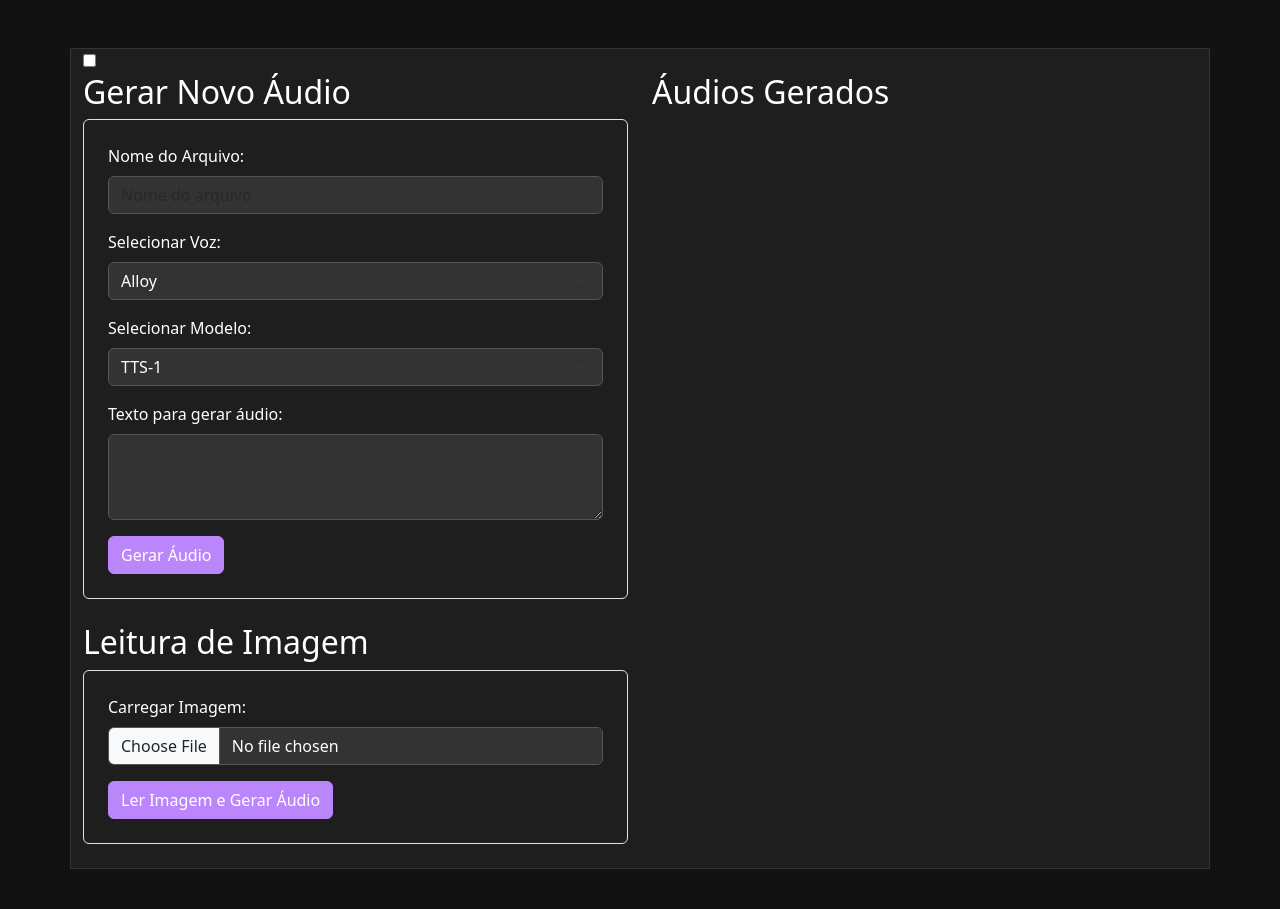
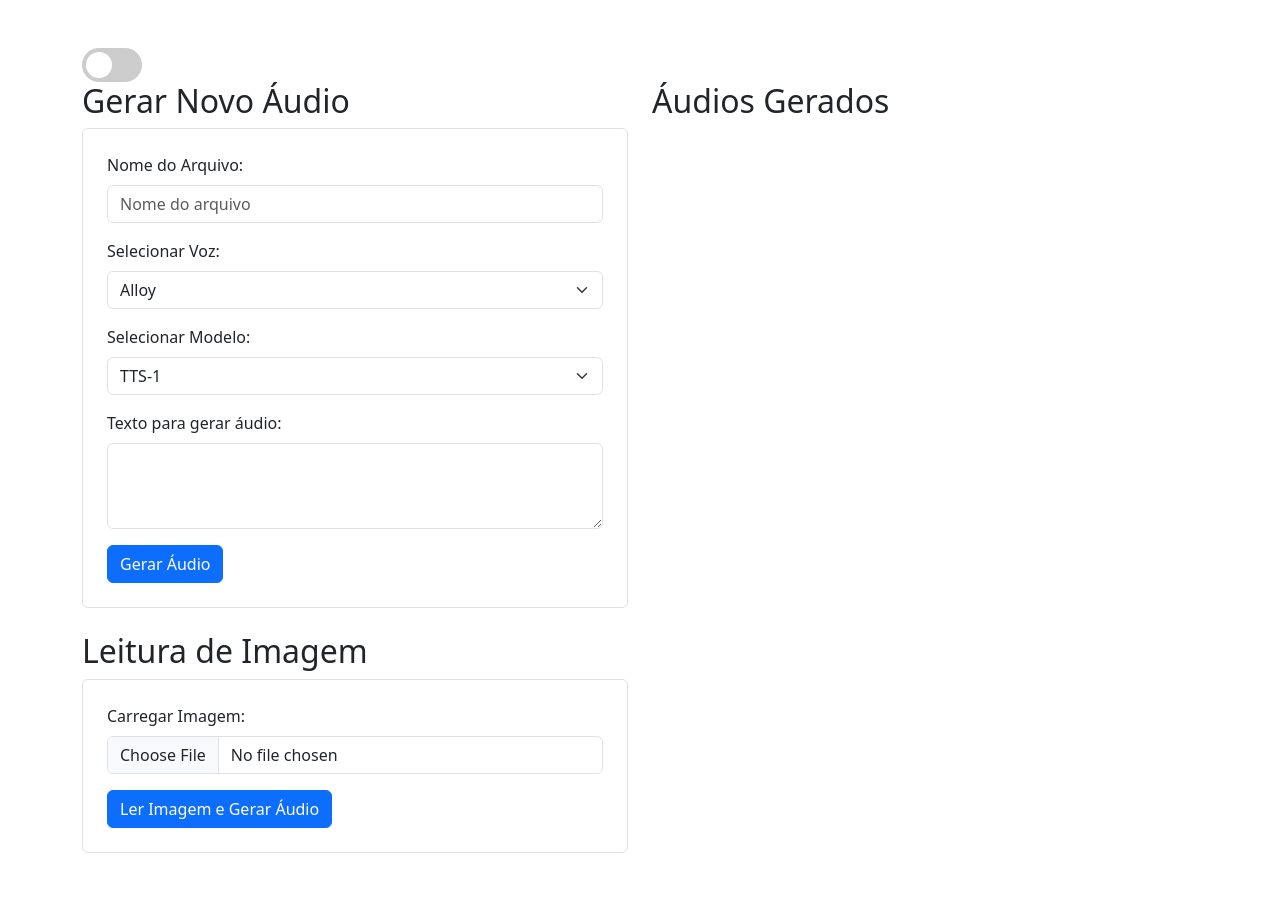
Before and after one commit to aNobre-redhat/audio-app, a Flask app: page / in a window 1280 px wide. Shown: the top 909 px of the page. Before the commit the page ends 869 px from the top, so only its background shows below. Run offline with Flask 3, Linux system fonts and the light colour scheme; data that the repository does not hold is empty.

Commit message:
darkmode improv

```diff
--- a/templates/base.html
+++ b/templates/base.html
@@ -4,25 +4,90 @@
     <meta charset="UTF-8">
     <meta name="viewport" content="width=device-width, initial-scale=1.0">
     <title>{% block title %}Audio App{% endblock %}</title>
+    <!-- Bootstrap CSS -->
     <link href="https://cdn.jsdelivr.net/npm/bootstrap@5.3.0-alpha1/dist/css/bootstrap.min.css" rel="stylesheet">
-    <link id="theme-style" rel="stylesheet" href="{{ url_for('static', filename='css/dark.css') }}">
+    <!-- Custom CSS for dark/light mode switch -->
+    <link rel="stylesheet" href="{{ url_for('static', filename='light.css') }}" id="theme-stylesheet">
+    <style>
+        /* Toggle switch styles */
+        .switch {
+            position: relative;
+            display: inline-block;
+            width: 60px;
+            height: 34px;
+        }
+
+        .switch input {
+            opacity: 0;
+            width: 0;
+            height: 0;
+        }
+
+        .slider {
+            position: absolute;
+            cursor: pointer;
+            top: 0;
+            left: 0;
+            right: 0;
+            bottom: 0;
+            background-color: #ccc;
+            transition: 0.4s;
+            border-radius: 34px;
+        }
+
+        .slider:before {
+            position: absolute;
+            content: "";
+            height: 26px;
+            width: 26px;
+            left: 4px;
+            bottom: 4px;
+            background-color: white;
+            transition: 0.4s;
+            border-radius: 50%;
+        }
+
+        input:checked + .slider {
+            background-color: #2196F3;
+        }
+
+        input:checked + .slider:before {
+            transform: translateX(26px);
+        }
+    </style>
 </head>
 <body>
     <div class="container my-5">
+        <!-- Dark/Light mode toggle switch -->
         <label class="switch">
-            <input type="checkbox" id="toggle-dark-mode">
-            <span class="slider round"></span>
+            <input type="checkbox" id="mode-toggle">
+            <span class="slider"></span>
         </label>
+
         {% block content %}{% endblock %}
     </div>
+
+    <!-- Bootstrap JS Bundle -->
     <script src="https://cdn.jsdelivr.net/npm/bootstrap@5.3.0-alpha1/dist/js/bootstrap.bundle.min.js"></script>
     <script>
-        document.getElementById('toggle-dark-mode').addEventListener('change', function() {
-            const link = document.getElementById('theme-style');
-            if (this.checked) {
-                link.href = "{{ url_for('static', filename='css/dark.css') }}";
+        // Script to toggle between dark and light mode
+        const modeToggle = document.getElementById('mode-toggle');
+        const themeStylesheet = document.getElementById('theme-stylesheet');
+
+        // Check for saved theme in local storage
+        const savedTheme = localStorage.getItem('theme');
+        if (savedTheme === 'dark') {
+            modeToggle.checked = true;
+            themeStylesheet.href = "{{ url_for('static', filename='dark.css') }}";
+        }
+
+        modeToggle.addEventListener('change', () => {
+            if (modeToggle.checked) {
+                themeStylesheet.href = "{{ url_for('static', filename='dark.css') }}";
+                localStorage.setItem('theme', 'dark');
             } else {
-                link.href = "{{ url_for('static', filename='css/light.css') }}";
+                themeStylesheet.href = "{{ url_for('static', filename='light.css') }}";
+                localStorage.setItem('theme', 'light');
             }
         });
     </script>
```
